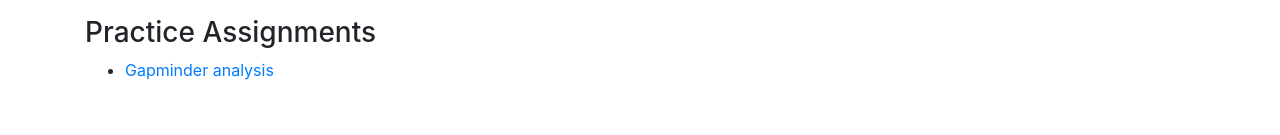
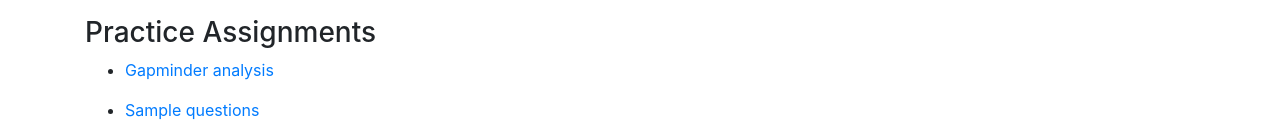
Before and after one commit to deepayan/BSDS, a Jekyll site: the page docs/2025-01-DARP/index.html, which Jekyll copies as it is, in a window 1280 px wide. Shown: the part 1071-1206 px from the top of the page. Built offline with Jekyll 4.4.1, drawn with Linux system fonts in a browser that asks for light colours; before the commit the page ends 1169 px from its top, so only the background shows below that.

Commit message:
practice assignment

```diff
--- a/docs/2025-01-DARP/index.html
+++ b/docs/2025-01-DARP/index.html
@@ -81,14 +81,12 @@
 
 
 
-
-
 	<h3>Practice Assignments</h3>
 
 	<ul>
 	  <li><p><a href="https://colab.research.google.com/drive/1jvAtNZ-yEjsjIv_kpH0dV7aCil1Allzv">Gapminder analysis</a></p></li>
+	  <li><p><a href="https://colab.research.google.com/drive/1mi8xxGehOFStEXLu9OmZe9avAWlzmEvB">Sample questions</a></p></li>
 	</ul>
-
 
 
 	<!--
```
